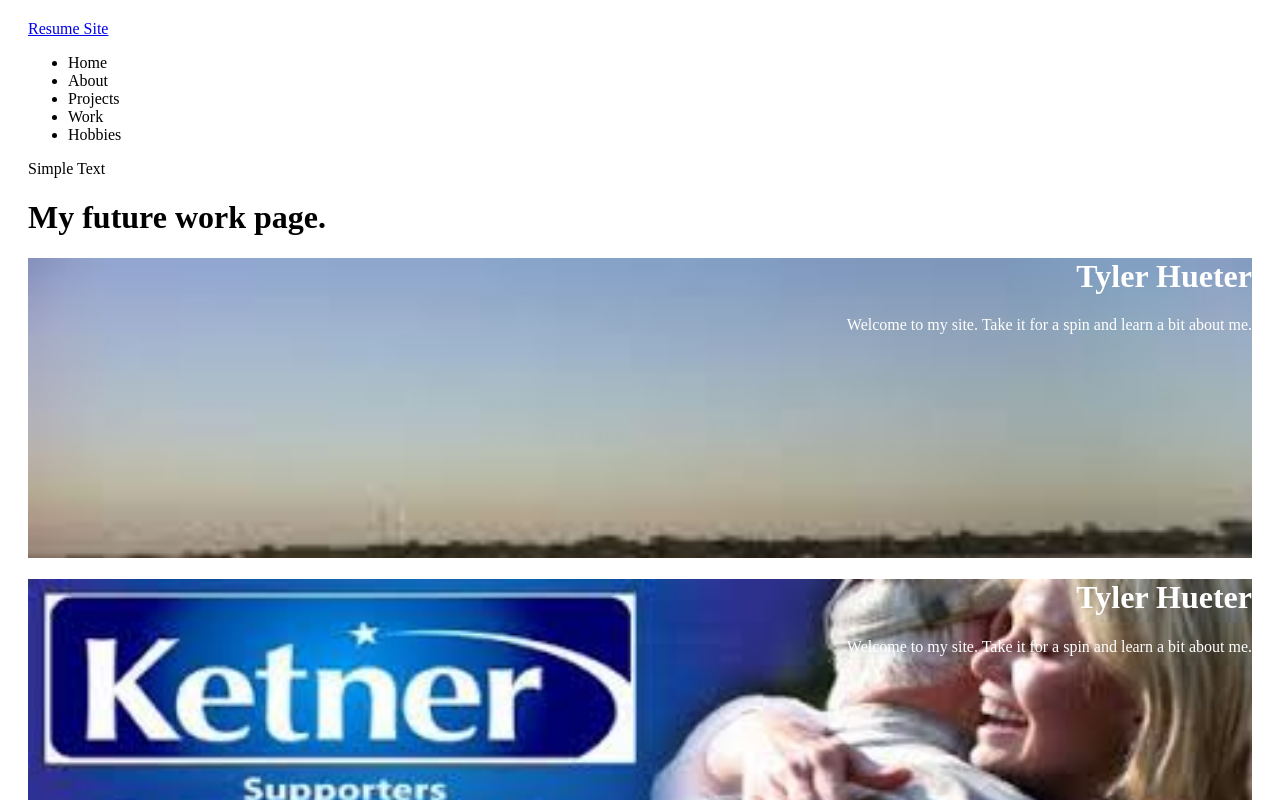
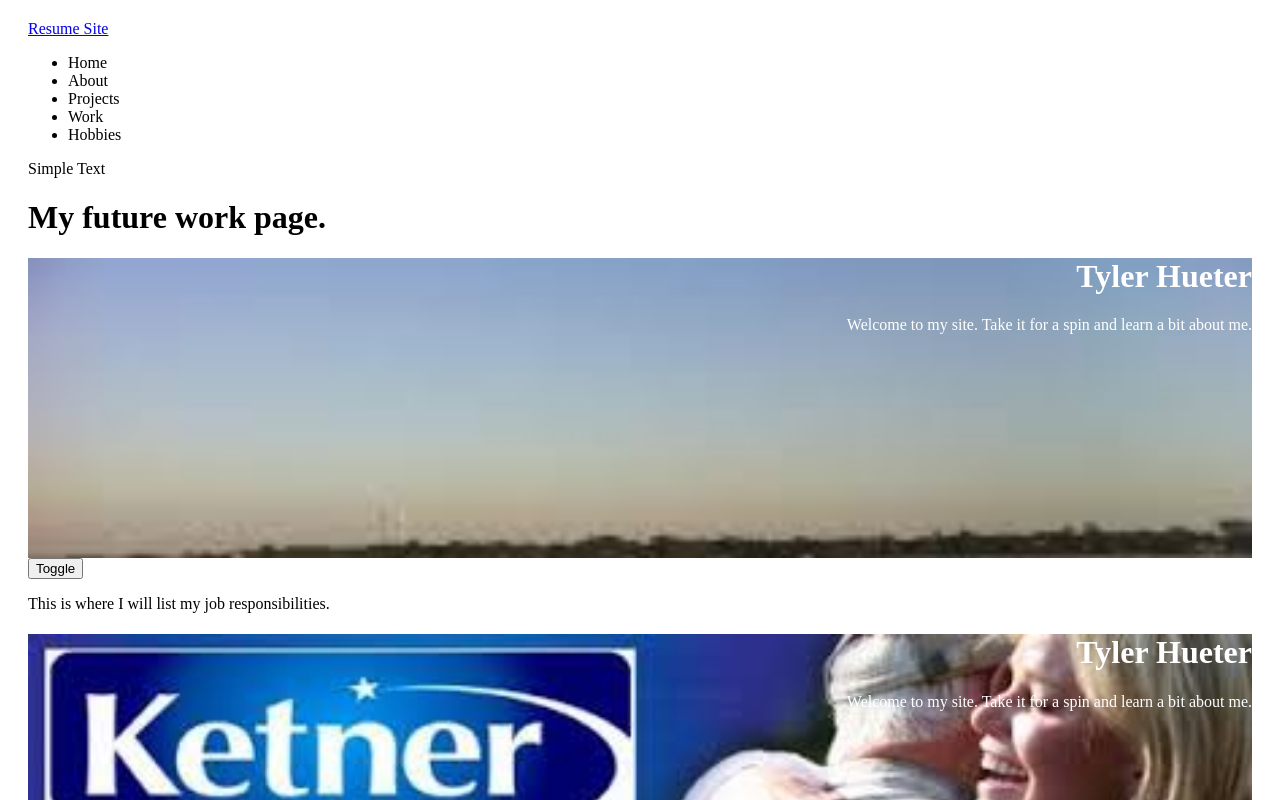
Before and after one commit to ethueter/ethueterResume, a Next.js app: page /work in a window 1280 px wide. Shown: the top 800 px of the page. Built offline with nearby package versions, Linux system fonts and the light colour scheme.

Commit message:
add collapse

```diff
--- a/components/IndexCard.js
+++ b/components/IndexCard.js
@@ -1,7 +1,7 @@
 import React from 'react';
 import {
     Card, CardImg, CardText, CardBody,
-    CardTitle, CardSubtitle, Button
+    CardTitle, Button
 } from 'reactstrap';
 import Link from 'next/link';
 
--- a/pages/work.js
+++ b/pages/work.js
@@ -1,17 +1,31 @@
+import React, { useState } from 'react';
 import Layout from '../components/Layout';
 import WorkBanner from '../components/WorkBanner';
 import Head from 'next/head';
+import { Collapse, Button, CardBody, Card } from 'reactstrap';
 
 const Work = () => {
+    const [ isOpen, setIsOpen ] = useState(false)
 
+    const toggle = () => setIsOpen(!isOpen)
     return (
       <div>
-          <Head>
-              <title>Tyler's Resume Site</title>
-          </Head>
+        <Head>
+            <title>Tyler's Resume Site</title>
+        </Head>
         <Layout>
           <h1>My future work page.</h1>
-          <WorkBanner imageURL="/taxi2.jpeg" />
+            <WorkBanner imageURL="/taxi2.jpeg" />
+            <div>
+                <Button color="primary" onClick={toggle} style={{ marginBottom: '1rem' }}>Toggle</Button>
+                <Collapse isOpen={isOpen}>
+                    <Card>
+                        <CardBody>
+                            This is where I will list my job responsibilities.
+                        </CardBody>
+                    </Card>
+                </Collapse>
+          </div>
           <WorkBanner imageURL="/ketner1.jpeg" />
           <WorkBanner imageURL="/orchestra1.jpg" />
         </Layout>
```
